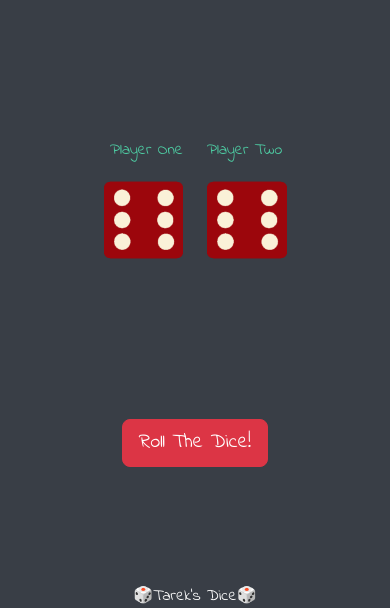
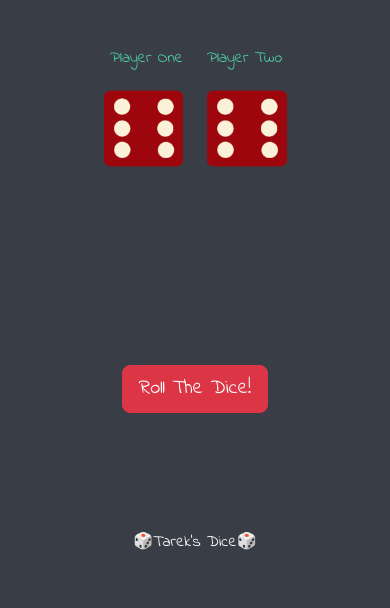
Before and after one commit to Tarek-alkhatib/Dicee, a plain HTML site: page index.html in a window 390 px wide. Shown: the part 249-857 px from the top of the page. Drawn offline with nearby package versions, Linux system fonts and the light colour scheme.

Commit message:
Update styles.css

```diff
--- a/styles.css
+++ b/styles.css
@@ -58,8 +58,8 @@ img{
     .container{
     margin:30% auto;
   }
-  .row{
-    margin:20% auto 30%;
+  .resultcontainer{
+    margin:5% auto 40%;
   }
 
 
```
